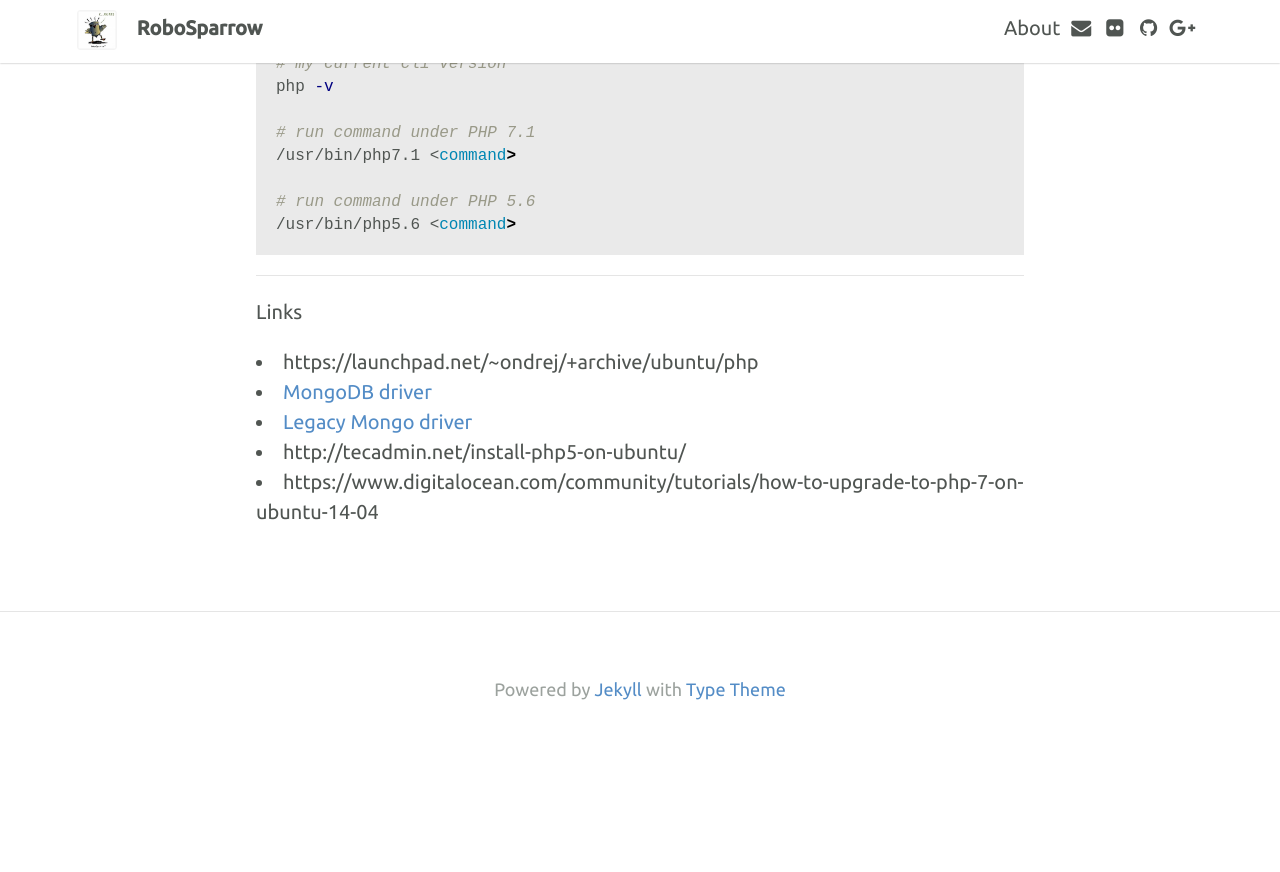
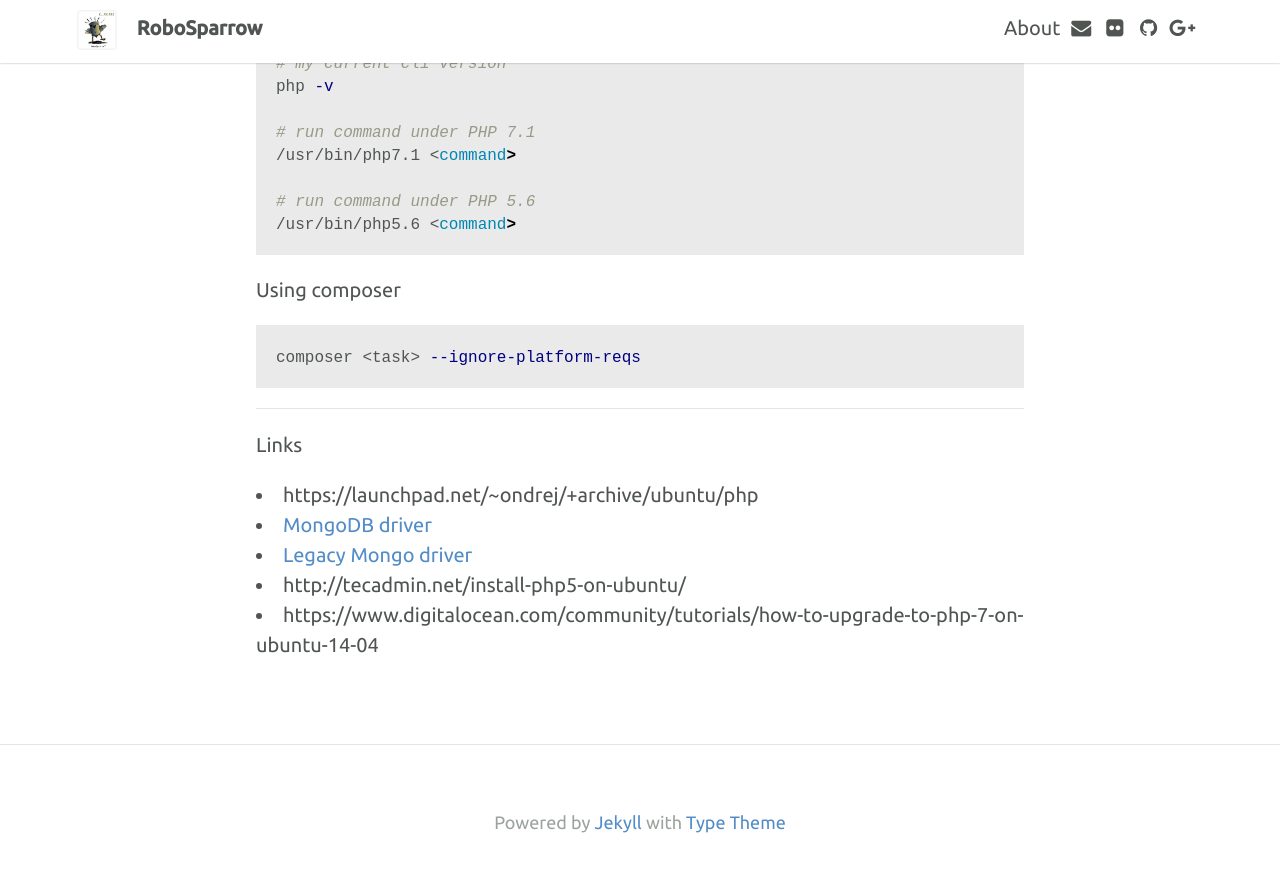
Before and after one commit to RoboSparrow/RoboSparrow.github.io, a Jekyll site: the page built from _posts/2016-12-09-php-7-on-ubuntu14.md, in a window 1280 px wide and 900 px high, scrolled down 3756 px. Shown: the top 872 px of the window. Built offline with Jekyll 4.4.1, drawn with Linux system fonts in a browser that asks for light colours; nearby versions of some CDN libraries; before the commit the page ends 4523 px from its top, so only the background shows below that.

Commit message:
Update 2016-12-09-php-7-on-ubuntu14.md

````diff
--- a/_posts/2016-12-09-php-7-on-ubuntu14.md
+++ b/_posts/2016-12-09-php-7-on-ubuntu14.md
@@ -66,6 +66,7 @@ extension=mongodb.so
 # cross fingers
 sudo service apache2 start
 ```
+
 Voila, Now you can switch PHP versions
 
 ```bash
@@ -148,6 +149,13 @@ php -v
 /usr/bin/php5.6 <command>
 ```
 
+Using composer
+
+
+```bash
+composer <task> --ignore-platform-reqs
+```
+
 ---
 
 Links
````
